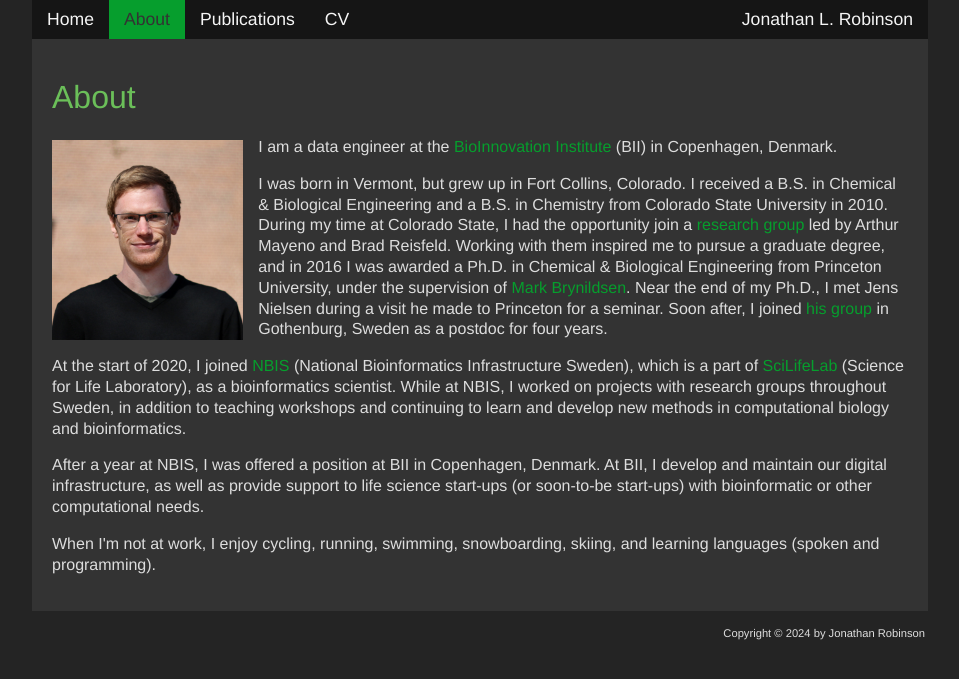
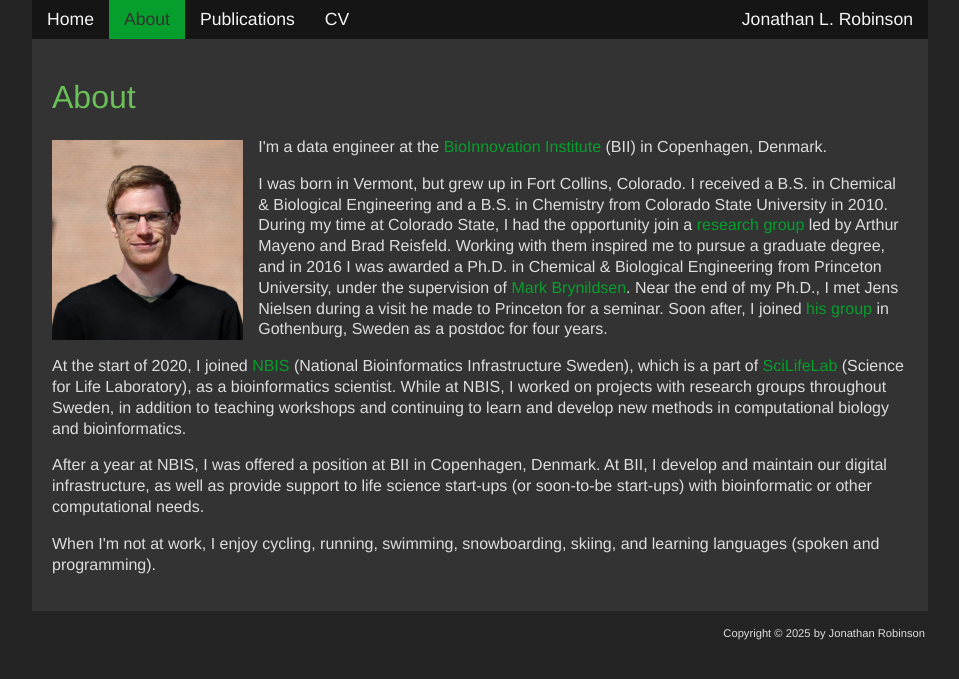
Before and after one commit to JonathanRob/JonathanRob.github.io, a Jekyll site: the page built from about.html, in a window 1280 px wide. Shown: the top 679 px of the page, without its empty margins (160-1119 px from the left). Built offline with Jekyll 4.4.1, drawn with Linux system fonts in a browser that asks for light colours.

Commit message:
minor edits

```diff
--- a/_layouts/default.html
+++ b/_layouts/default.html
@@ -18,7 +18,7 @@
 	    		{{ content }}
 	    	</div>
 			<footer>
-				<p>Copyright &copy; 2024 by Jonathan Robinson</p>
+				<p>Copyright &copy; 2025 by Jonathan Robinson</p>
 	    		<!-- <ul>
 	        		<li><a href="mailto:jon.robins@pm.me">email</a></li>
 	        		<li><a href="https://github.com/jonathanrob">github.com/jonathanrob</a></li>
--- a/about.html
+++ b/about.html
@@ -10,7 +10,7 @@ title: about
 	<div>
 		<img src="assets/images/JonathanRobinson.JPG" style="float:left; height: 200px; padding-right: 15px; padding-top: 3px; padding-bottom: 15px">
 
-        <p>I am a data engineer at the <a href="https://bii.dk/">BioInnovation Institute</a> (BII) in Copenhagen, Denmark.</p>
+        <p>I'm a data engineer at the <a href="https://bii.dk/">BioInnovation Institute</a> (BII) in Copenhagen, Denmark.</p>
 
 		<p>I was born in Vermont, but grew up in Fort Collins, Colorado. I received a B.S. in Chemical & Biological Engineering and a B.S. in Chemistry from Colorado State University in 2010. During my time at Colorado State, I had the opportunity join a <a href='http://qspt.colostate.edu/'>research group</a> led by Arthur Mayeno and Brad Reisfeld. Working with them inspired me to pursue a graduate degree, and in 2016 I was awarded a Ph.D. in Chemical & Biological Engineering from Princeton University, under the supervision of <a href="https://brynildsenlab.princeton.edu/">Mark Brynildsen</a>. Near the end of my Ph.D., I met Jens Nielsen during a visit he made to Princeton for a seminar. Soon after, I joined <a href="https://www.sysbio.se/labs/nielsen/">his group</a> in Gothenburg, Sweden as a postdoc for four years.</p>
 
--- a/cv.html
+++ b/cv.html
@@ -5,5 +5,5 @@ title: CV
 
 <div class='padded-content'>
 	<h1>Curriculum Vitae</h1>
-	<iframe src='/cv/JLR_CV_20210503.pdf' width='100%' height='600px'></iframe>
+	<iframe src='/cv/JLR_CV_20210503.pdf' width='100%' height='1000px'></iframe>
 </div>
```
